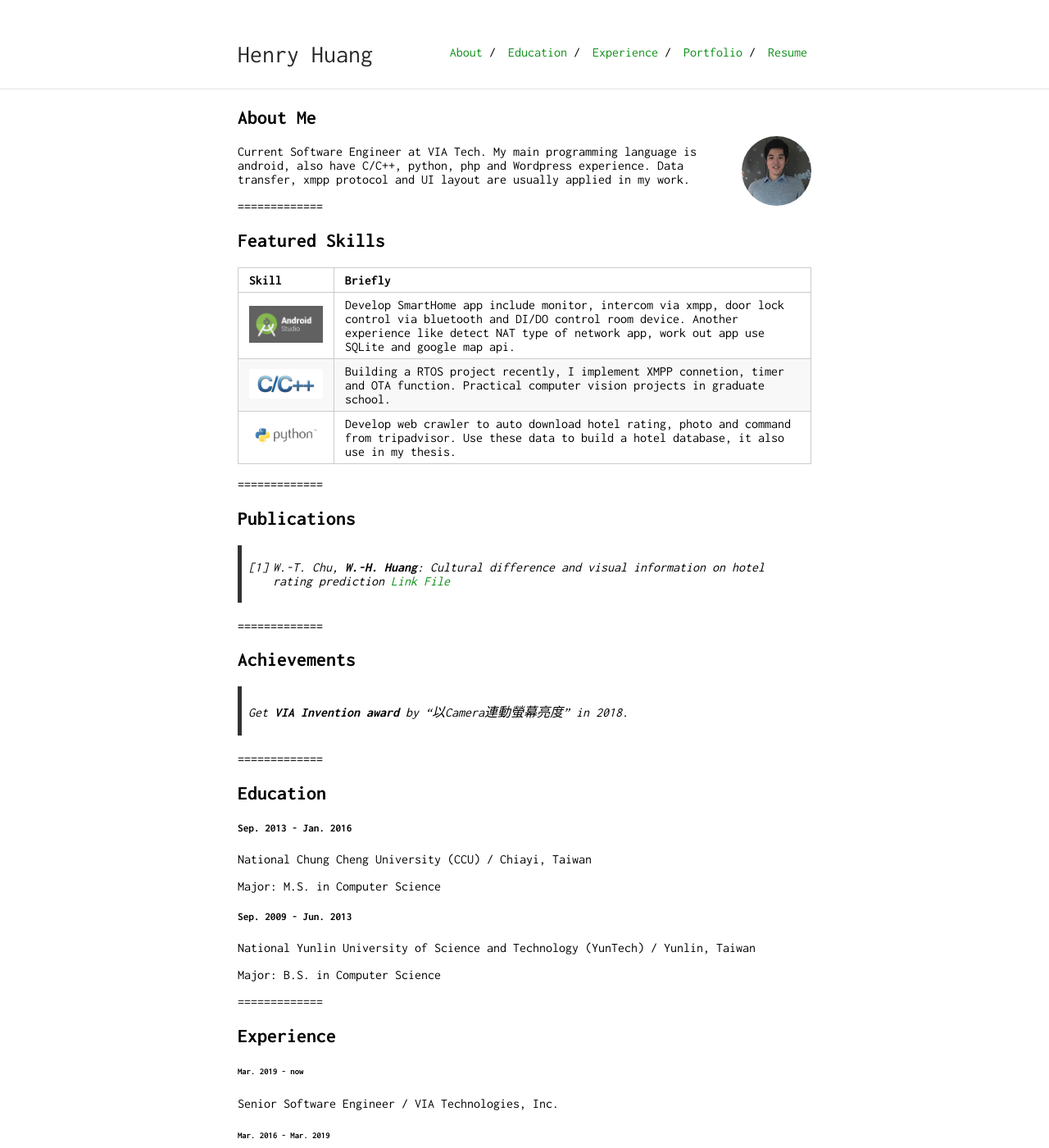
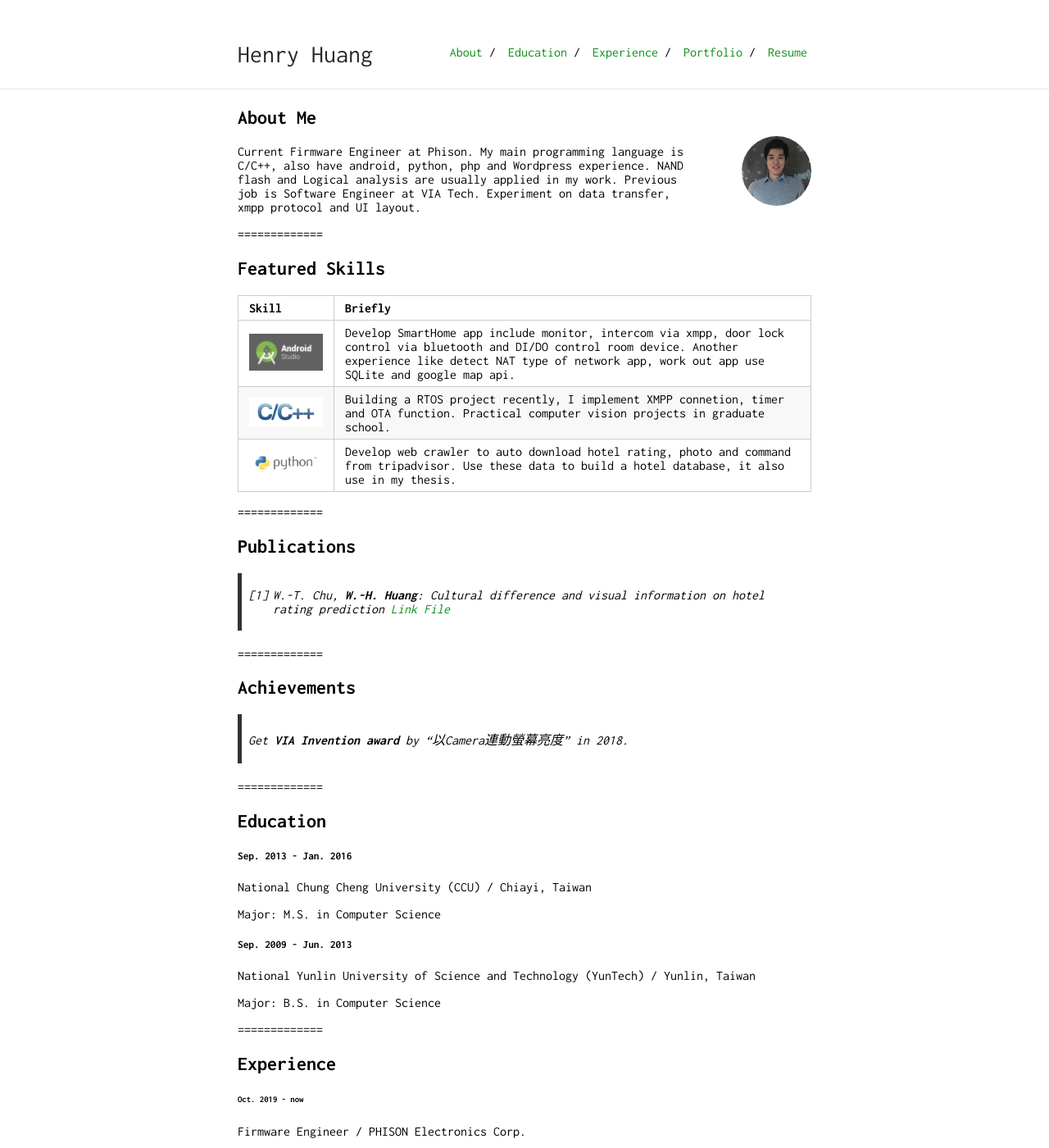
Before and after one commit to henry0726/henry0726.github.io, a Jekyll site: the page built from index.md, in a window 1280 px wide and 1400 px high. Shown: the whole window at 82% size. Built offline with Jekyll 4.4.1, drawn with Linux system fonts in a browser that asks for light colours; our own code applies the rules of GitHub Pages for plain Markdown files; some of the changed text lies outside the part shown.

Commit message:
Update index.md

```diff
--- a/index.md
+++ b/index.md
@@ -6,8 +6,9 @@ layout: default
 
 <img class="profile-picture" src="OwnSticky.jpeg">
 
-Current Software Engineer at VIA Tech. My main programming language is android, also have C/C++, python, php and Wordpress
-experience. Data transfer, xmpp protocol and UI layout are usually applied in my work.
+Current Firmware Engineer at Phison. My main programming language is C/C++, also have android, python, php and Wordpress
+experience. NAND flash and Logical analysis are usually applied in my work.
+Previous job is Software Engineer at VIA Tech. Experiment on data transfer, xmpp protocol and UI layout.
 
 =============
 ## Featured Skills
@@ -46,7 +47,10 @@ Major: B.S. in Computer Science
 <a id="experience" style="position: relative; top: 0px;"></a>
 ## Experience
 
-###### Mar. 2019 - now
+###### Oct. 2019 - now
+Firmware Engineer / PHISON Electronics Corp.
+
+###### Mar. 2019 - Oct. 2019
 Senior Software Engineer / VIA Technologies, Inc.
 
 ###### Mar. 2016 - Mar. 2019
```
